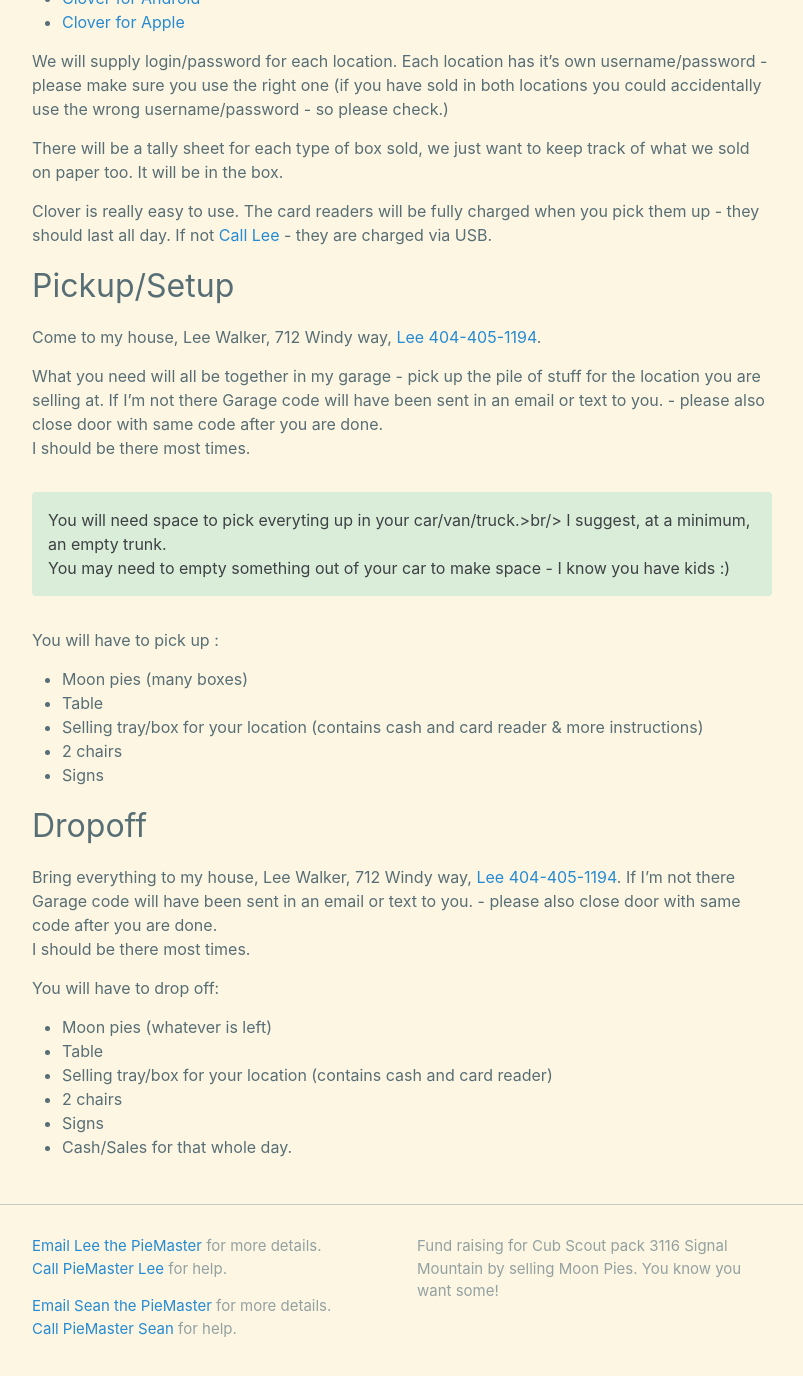
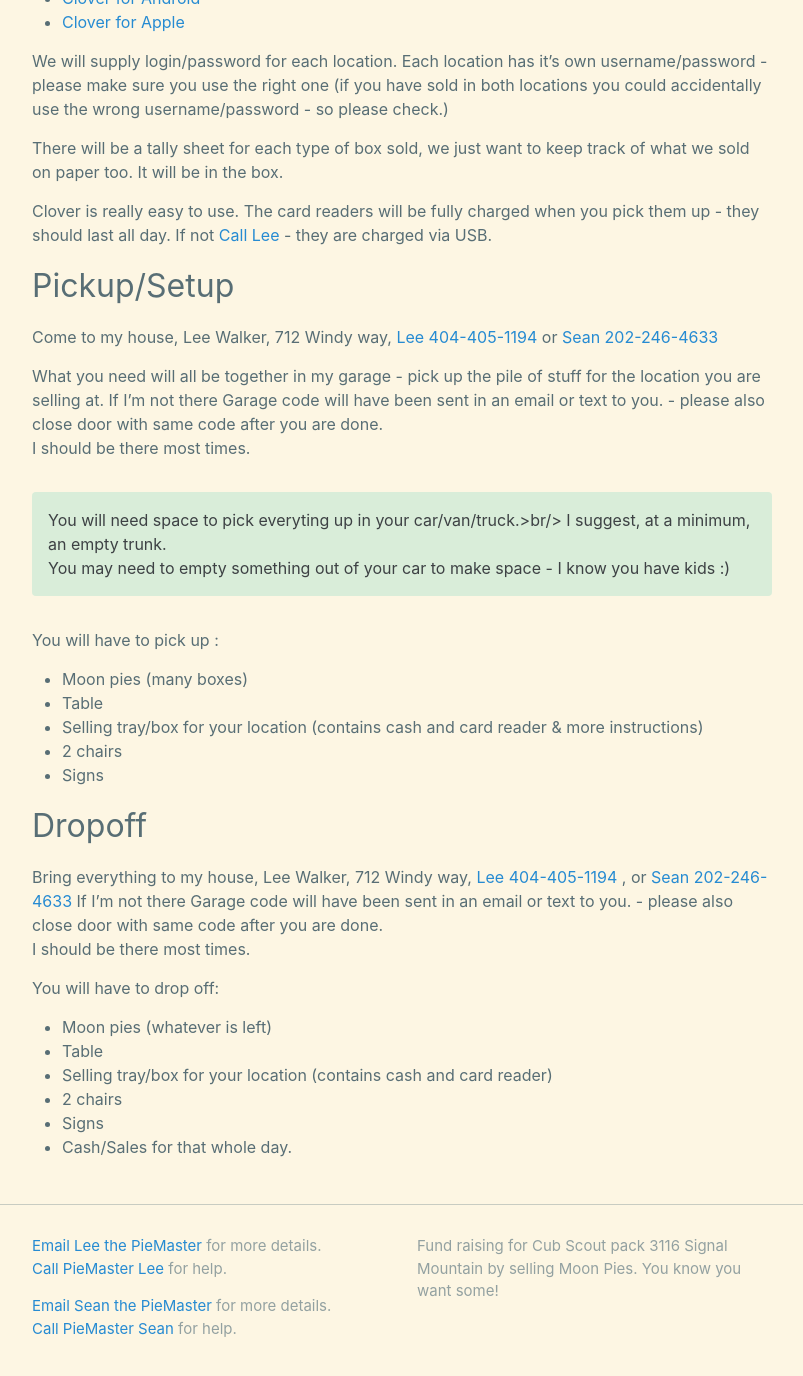
Before and after one commit to CodeJourneymen/scoutpiemaster, a Jekyll site: the page built from shownsell.md, in a window 1280 px wide and 1400 px high, scrolled down 1639 px. Shown: the top 1376 px of the window, without its empty margins (238-1041 px from the left). Built offline with Jekyll 4.4.1, drawn with Linux system fonts in a browser that asks for light colours.

Commit message:
Update shownsell.md
Added Sean

```diff
--- a/shownsell.md
+++ b/shownsell.md
@@ -70,7 +70,7 @@ There will be a tally sheet for each type of box sold, we just want to keep trac
 Clover is really easy to use. The card readers will be fully charged when you pick them up - they should last all day. If not [Call Lee](tel:4044051194) - they are charged via USB.
 
 # Pickup/Setup
-Come to my house, Lee Walker, 712 Windy way, [Lee 404-405-1194](tel:4044051194).
+Come to my house, Lee Walker, 712 Windy way, [Lee 404-405-1194](tel:4044051194) or [Sean 202-246-4633](tel:2022464633)
 
 What you need will all be together in my garage - pick up the pile of stuff for the location you are selling at. If I'm not there Garage code will have been sent in an email or text to you. - please also close door with same code after you are done.
 <br/>
@@ -89,7 +89,7 @@ You will have to pick up :
 - Signs
 
 # Dropoff
-Bring everything to my house, Lee Walker, 712 Windy way, [Lee 404-405-1194](tel:4044051194).
+Bring everything to my house, Lee Walker, 712 Windy way, [Lee 404-405-1194](tel:4044051194) , or [Sean 202-246-4633](tel:2022464633)
 If I'm not there Garage code will have been sent in an email or text to you. - please also close door with same code after you are done.
 <br/>
 I should be there most times.
```
